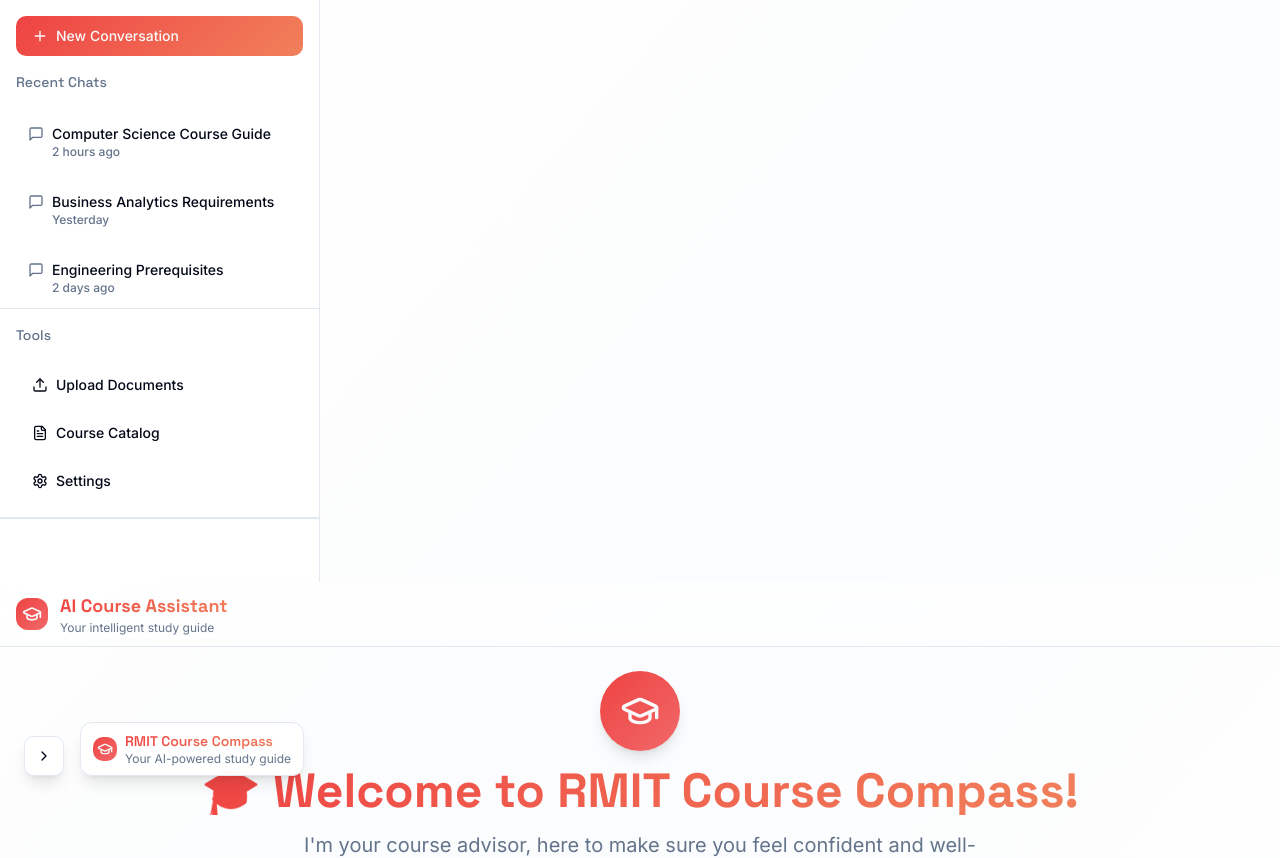
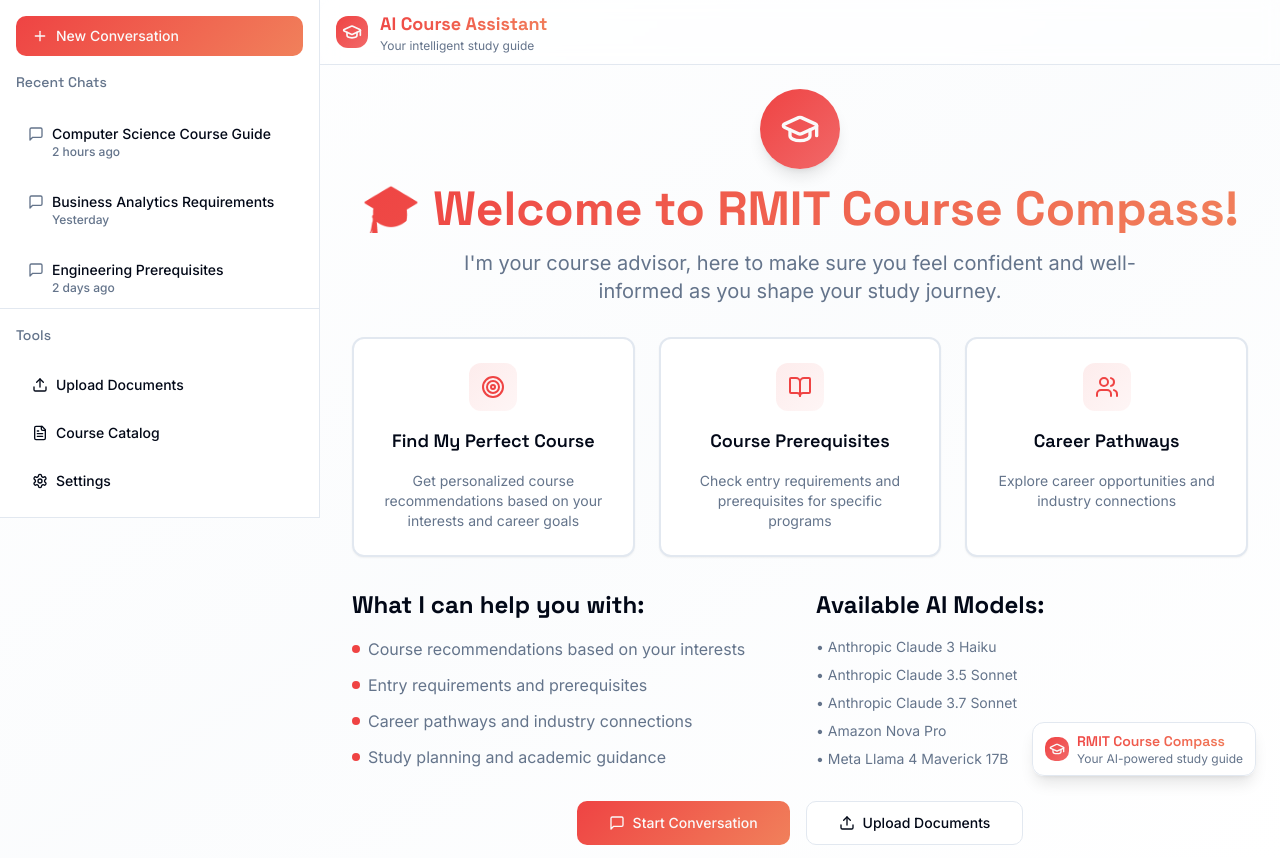
Before and after one commit to Baitaru/rmit-course-compass-ai, a React (Vite) app: page / in a window 1280 px wide. Shown: the top 858 px of the page. Built offline with nearby package versions, Linux system fonts and the light colour scheme.

Commit message:
Fix: Sidebar and main content layout
Correct the layout issue where the sidebar and main content were displayed on separate pages.

```diff
--- a/src/components/Sidebar.tsx
+++ b/src/components/Sidebar.tsx
@@ -1,5 +1,5 @@
 
-import { X, Plus, MessageSquare, Settings, FileText, Upload, ChevronLeft, ChevronRight } from "lucide-react";
+import { X, Plus, MessageSquare, Settings, FileText, Upload } from "lucide-react";
 import { Button } from "@/components/ui/button";
 import { ScrollArea } from "@/components/ui/scroll-area";
 import { Separator } from "@/components/ui/separator";
@@ -20,7 +20,7 @@ export const Sidebar = ({ isOpen, onClose, messages, onClearChat }: SidebarProps
 
   return (
     <>
-      {/* Overlay */}
+      {/* Mobile Overlay */}
       {isOpen && (
         <div
           className="fixed inset-0 z-40 bg-black/50 lg:hidden"
@@ -30,11 +30,9 @@ export const Sidebar = ({ isOpen, onClose, messages, onClearChat }: SidebarProps
 
       {/* Sidebar */}
       <div className={`
-        fixed left-0 top-0 z-50 h-full w-80 transform border-r bg-card/95 backdrop-blur transition-transform duration-300
+        fixed lg:relative left-0 top-0 z-50 h-full w-80 transform border-r bg-card/95 backdrop-blur transition-transform duration-300 flex flex-col
         ${isOpen ? 'translate-x-0' : '-translate-x-full lg:translate-x-0'}
-        lg:relative lg:translate-x-0
       `}>
-        <div className="flex h-full flex-col">
         {/* New Chat Button */}
         <div className="p-4">
           <Button
@@ -89,12 +87,11 @@ export const Sidebar = ({ isOpen, onClose, messages, onClearChat }: SidebarProps
 
         <Separator />
 
-          {/* Close Button */}
-          <div className="flex h-16 items-center justify-end px-4 border-t">
-            <Button variant="ghost" size="icon" onClick={onClose} className="lg:hidden">
+        {/* Close Button - Only visible on mobile */}
+        <div className="flex h-16 items-center justify-end px-4 border-t lg:hidden">
+          <Button variant="ghost" size="icon" onClick={onClose}>
             <X className="h-4 w-4" />
           </Button>
-          </div>
         </div>
       </div>
     </>
--- a/src/pages/Index.tsx
+++ b/src/pages/Index.tsx
@@ -16,7 +16,7 @@ const Index = () => {
   };
 
   return (
-    <div className="min-h-screen bg-gradient-to-br from-background via-rmit-light-gray/30 to-background">
+    <div className="min-h-screen bg-gradient-to-br from-background via-rmit-light-gray/30 to-background flex">
       {/* Sidebar */}
       <Sidebar
         isOpen={sidebarOpen}
@@ -25,18 +25,39 @@ const Index = () => {
         onClearChat={() => setMessages([])}
       />
 
-      {/* Sidebar Toggle Button - Bottom Left */}
-      <Button
-        variant="outline"
-        size="icon"
-        className="fixed bottom-6 left-6 z-30 shadow-lg bg-card/95 backdrop-blur border-border hover:bg-accent"
-        onClick={() => setSidebarOpen(!sidebarOpen)}
-      >
-        {sidebarOpen ? <ChevronLeft className="h-4 w-4" /> : <ChevronRight className="h-4 w-4" />}
-      </Button>
+      {/* Main Content Area */}
+      <div className="flex-1 flex flex-col min-h-screen">
+        <Header
+          onMenuClick={() => setSidebarOpen(!sidebarOpen)}
+          hasMessages={messages.length > 0}
+        />
 
-      {/* Course Compass Branding - Bottom Left of Main Interface */}
-      <div className="fixed bottom-6 left-20 z-20 flex items-center gap-2 bg-card/95 backdrop-blur rounded-lg px-3 py-2 shadow-lg border">
+        <main className="flex-1 relative">
+          {messages.length === 0 ? (
+            <WelcomeScreen onStartChat={addMessage} />
+          ) : (
+            <ChatInterface
+              messages={messages}
+              onSendMessage={addMessage}
+            />
+          )}
+        </main>
+      </div>
+
+      {/* Sidebar Toggle Button - Only visible when sidebar is closed */}
+      {!sidebarOpen && (
+        <Button
+          variant="outline"
+          size="icon"
+          className="fixed bottom-6 left-6 z-30 shadow-lg bg-card/95 backdrop-blur border-border hover:bg-accent lg:hidden"
+          onClick={() => setSidebarOpen(true)}
+        >
+          <ChevronRight className="h-4 w-4" />
+        </Button>
+      )}
+
+      {/* Course Compass Branding - Bottom Right */}
+      <div className="fixed bottom-6 right-6 z-20 flex items-center gap-2 bg-card/95 backdrop-blur rounded-lg px-3 py-2 shadow-lg border">
         <div className="flex h-6 w-6 items-center justify-center rounded-md bg-gradient-to-br from-primary to-primary/80">
           <GraduationCap className="h-4 w-4 text-primary-foreground" />
         </div>
@@ -49,25 +70,6 @@ const Index = () => {
           </p>
         </div>
       </div>
-
-      {/* Main Content */}
-      <div className={`transition-all duration-300 ${sidebarOpen ? 'lg:ml-80' : ''}`}>
-        <Header
-          onMenuClick={() => setSidebarOpen(!sidebarOpen)}
-          hasMessages={messages.length > 0}
-        />
-
-        <main className="relative">
-          {messages.length === 0 ? (
-            <WelcomeScreen onStartChat={addMessage} />
-          ) : (
-            <ChatInterface
-              messages={messages}
-              onSendMessage={addMessage}
-            />
-          )}
-        </main>
-      </div>
     </div>
   );
 };
```
Lines whose indentation alone changed are shown as unchanged.
